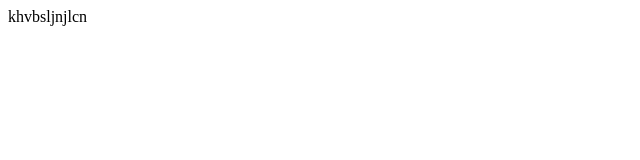
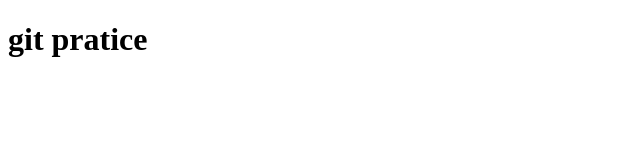
Before and after one commit to Tusharzade2002/gitpratice1, a plain HTML site: page tz.html in a window 1280 px wide. Shown: the whole page, without its empty margins (0-640 px from the left). Drawn offline with Linux system fonts and the light colour scheme.

```diff
--- a/tz.html
+++ b/tz.html
@@ -6,6 +6,6 @@
     <title>Document</title>
 </head>
 <body>
-    khvbsljnjlcn
+   <h1>git pratice</h1>
 </body>
 </html>
```
